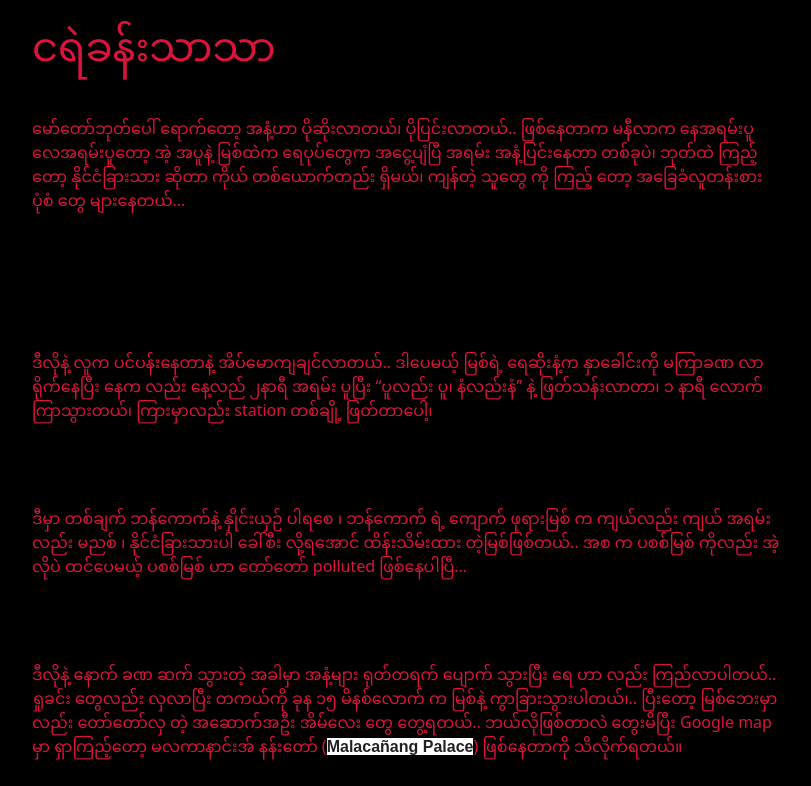
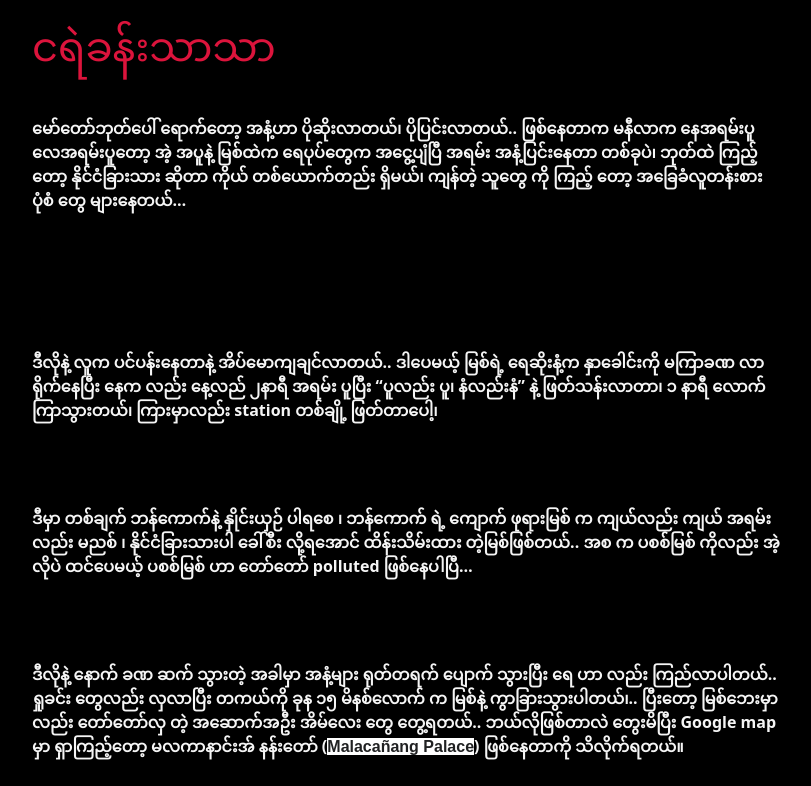
Before and after one commit to kevinmoemyintmyat/kevinmoemyintmyat.github.io, a Nuxt app: page /blog/3653068274143975781 in a window 1280 px wide. Shown: the part 2294-3080 px from the top of the page, without its empty margins (128-939 px from the left). Built offline with nearby package versions, Linux system fonts and the light colour scheme.

Commit message:
fix: some css

```diff
--- a/assets/css/main.css
+++ b/assets/css/main.css
@@ -228,6 +228,12 @@ ul {
     font-size: large;
 }
 
+.blog-body div span {
+    font-weight: bold;
+    color: whitesmoke;
+    font-size: large;
+}
+
 .blog-body h2 {
     color: crimson;
 }
--- a/generate_blog.js
+++ b/generate_blog.js
@@ -35,7 +35,7 @@ async function fetchBlogsplotData() {
   });
   const data = await response.json();
   for (blogData of data?.items) {
-    const html = await readFile("templates/Blog.html");
+    const html = await readFile("templates/Blog.vue");
     const templateReplacement = {
       html: blogData.content,
       title: blogData.title,
@@ -92,7 +92,7 @@ async function fetchDevBlogData() {
     )
   );
   for (blogData of devBlogs) {
-    const html = await readFile("templates/Blog.html");
+    const html = await readFile("templates/Blog.vue");
     const templateReplacement = {
       html: blogData.body_html,
       title: blogData.title,
```
Also changed, not shown: templates/Blog.vue (renamed from templates/Blog.html).
